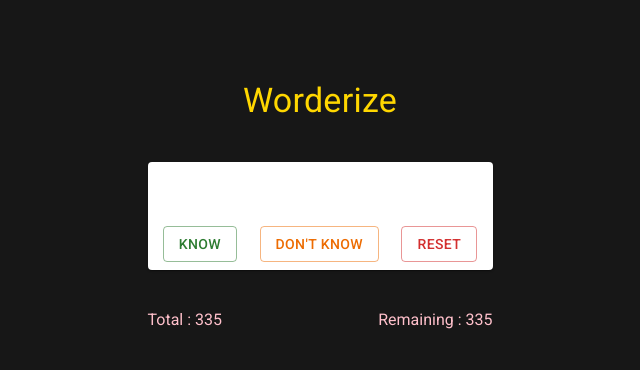
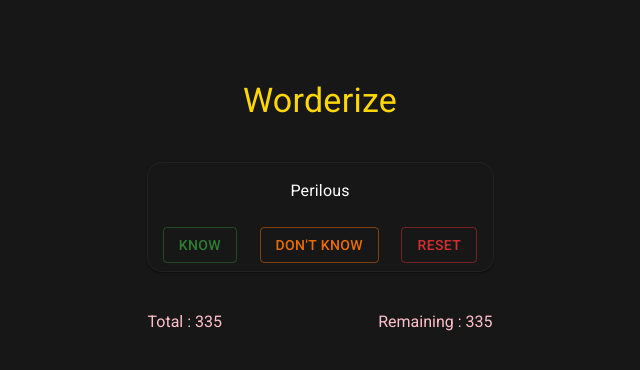
Before and after one commit to ktssr/worderize, a React (Create React App) app: page / in a window 1280 px wide. Shown: the top 370 px of the page, without its empty margins (320-960 px from the left). Built offline with nearby package versions, Linux system fonts and the light colour scheme.

Commit message:
glass look defect fix

```diff
--- a/src/components/Main.js
+++ b/src/components/Main.js
@@ -57,7 +57,7 @@ export default () => {
         <Card
           sx={{
             width: "345px",
-            background: "rgba(255, 255, 255, 0.005",
+            background: "rgba(255, 255, 255, .005)",
             borderRadius: "15px",
             border: "1px solid rgba(43, 43, 43, 0.568)",
           }}
```
